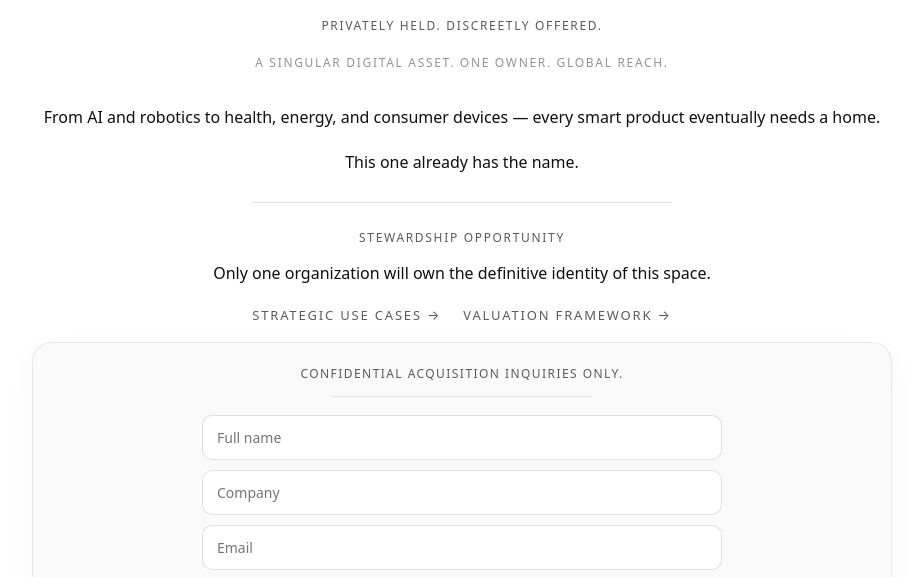
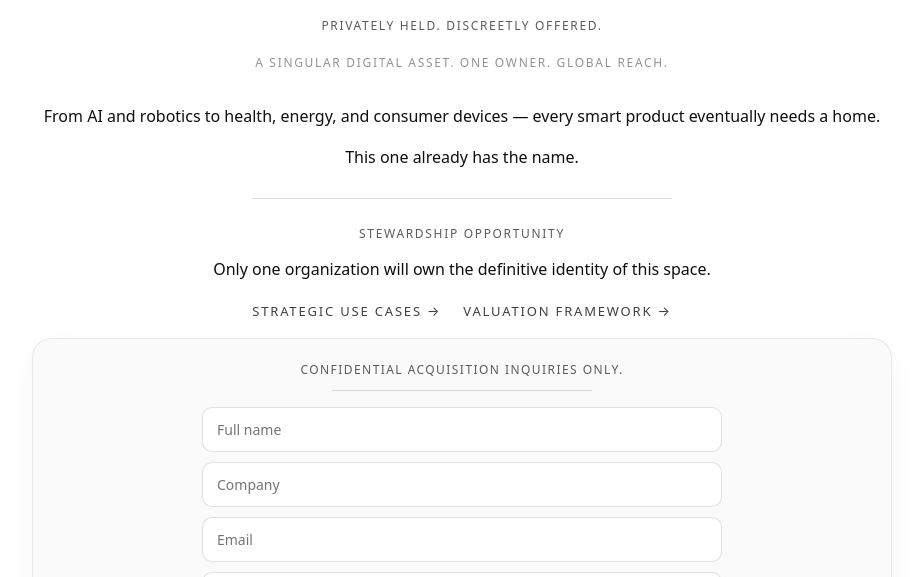
Before and after one commit to dhays4sports/smartdevice_lander, a plain HTML site: page index.html in a window 1280 px wide. Shown: the part 148-725 px from the top of the page, without its empty margins (178-1101 px from the left). Drawn offline with Linux system fonts and the light colour scheme.

Commit message:
Update index.html

```diff
--- a/index.html
+++ b/index.html
@@ -71,7 +71,7 @@
   font-size: 13px;
   letter-spacing: .14em;
   text-transform: uppercase;
-  color: #5a5a5f;
+  color: #3f3f44;
   text-decoration: none;
 }
 
@@ -92,8 +92,8 @@
   width: 46%;
   max-width: 260px;
   height: 1px;
-  margin: 14px auto 18px;
-  background: rgba(15,15,16,0.10);
+  margin: 12px auto 16px;
+  background: rgba(15,15,16,0.16);
 }
 
     .form-panel{
@@ -121,7 +121,15 @@
   }
 }
 
-    .body{ margin-top:32px; font-size:16px; line-height:1.8; }
+    .body{
+  margin-top: 32px;
+  font-size: 16px;
+  line-height: 1.72;
+}
+
+.body p{
+  margin: 0 0 14px 0;
+}
 
     footer{ margin-top:50px; font-size:13px; color:#5a5a5f; }
 
```
